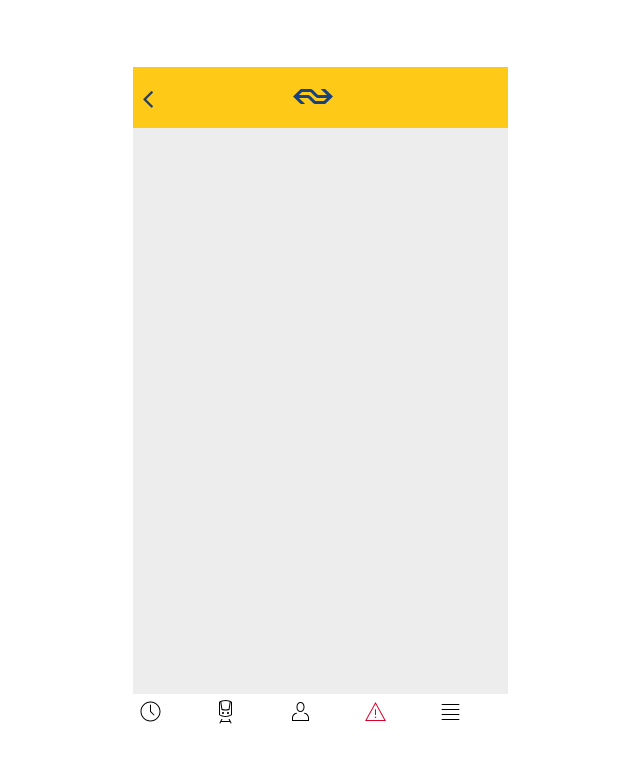
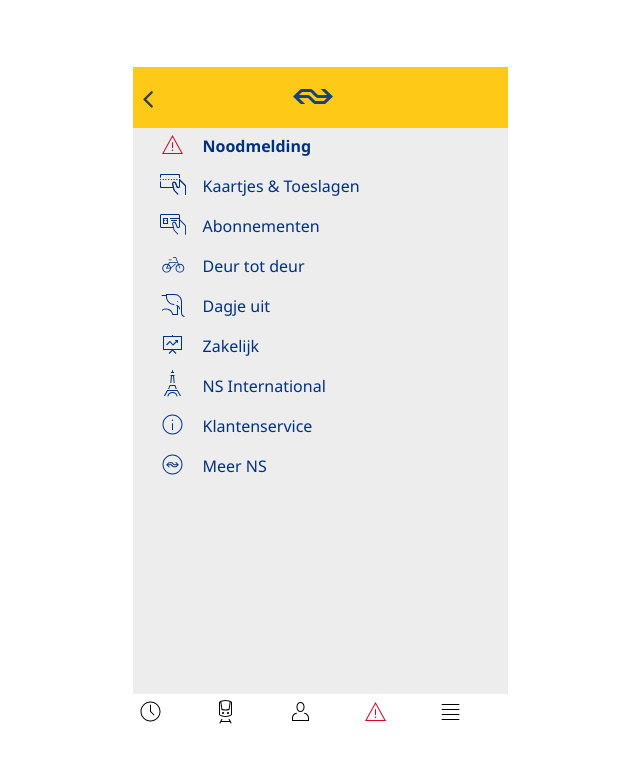
Before and after one commit to noudadrichem/ns-nood-fe, a Vue app: page /#/reiziger in a window 1280 px wide. Shown: the top 762 px of the page, without its empty margins (320-960 px from the left). Built offline with nearby package versions, Linux system fonts and the light colour scheme; a web font is replaced by a local one.

Commit message:
options menu added

```diff
--- /dev/null
+++ b/src/components/opties.vue
@@ -0,0 +1,67 @@
+<template>
+  <div class="noodmelding-container">
+  <div class="nano__container">
+    <ul class="mainMenu__list">
+      <li class="mainMenu__item">
+         <router-link to="reiziger/noodmelding"><a  class="mainMenu__link  mainMenu__link--reisinformatie" aria-expanded="false">
+        Noodmelding</a></router-link>
+      </li>
+      <li class="mainMenu__item">
+        <a href="#" class="mainMenu__link  mainMenu__link--kaartjes" aria-expanded="false">
+        Kaartjes &amp; Toeslagen</a>
+      </li>
+      <li class="mainMenu__item">
+        <a href="#submenu-abonnementen" class="mainMenu__link  mainMenu__link--abonnementen" aria-expanded="false">
+        Abonnementen</a>
+      </li>
+      <li class="mainMenu__item">
+        <a href="#" class="mainMenu__link  mainMenu__link--deurTotDeur" aria-expanded="false">
+        Deur tot deur</a>
+      </li>
+      <li class="mainMenu__item">
+        <a href="#" class="mainMenu__link  mainMenu__link--dagjeUit" aria-expanded="false">
+        Dagje uit</a>
+      </li>
+      <li class="mainMenu__item">
+        <a href="#" class="mainMenu__link  mainMenu__link--voorBedrijven" aria-expanded="false">
+        Zakelijk</a>
+      </li>
+      <li class="mainMenu__item">
+        <a href="#" class="mainMenu__link  mainMenu__link--nsInternational" aria-expanded="false">
+        NS International</a>
+      </li>
+      <li class="mainMenu__item">
+        <a href="#" class="mainMenu__link  mainMenu__link--klantenservice" aria-expanded="false">
+        Klantenservice</a>
+      </li>
+      <li class="mainMenu__item">
+        <a href="#" class="mainMenu__link  mainMenu__link--meerNs" aria-expanded="false">
+        Meer NS</a>
+      </li>
+    </ul>
+</div>
+  </div>
+</template>
+
+<script>
+  import axios from 'axios'
+
+  export default {
+    methods: {
+      maakNoodmelding() {
+        console.log('Maak hier je noodmelding')
+        const endpoint = ``
+        axios.post(endpoint)
+          .then(res => {
+            console.log(res)
+          })
+      }
+    }
+  }
+</script>
+
+<style lang="css" scoped>
+  .noodmelding-container {
+    padding:0 30px;
+  }
+</style>
--- a/src/router.js
+++ b/src/router.js
@@ -3,6 +3,7 @@
 import Reiziger from './views/reiziger.vue'
 import Conducteur from './views/conducteur.vue'
 import Noodmelding from './components/noodmelding.vue'
+import Opties from './components/opties.vue'
 
 Vue.use(Router)
 
@@ -20,8 +21,8 @@
         path: 'noodmelding',
         component: Noodmelding
       }, {
-        path: 'noodmelding',
-        component: Noodmelding
+        path: '',
+        component: Opties
       }]
     },
     {
```
Also changed, not shown: public/ns.css.
